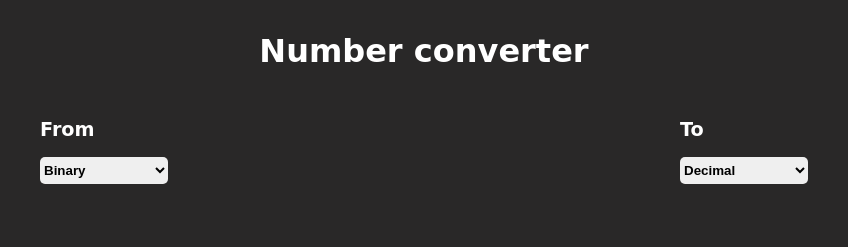
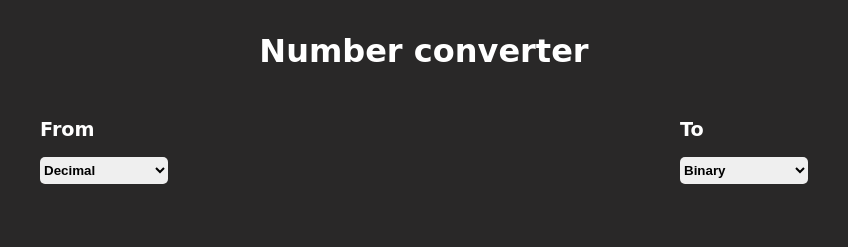
Before and after one commit to iulianSta/number-converter, a website: page src/index.html in a window 1280 px wide. Shown: the top 247 px of the page, 224-1072 px from the left. Drawn offline with nearby package versions, Linux system fonts and the light colour scheme; files that its build step writes are made by us from their sources.

Commit message:
App update

```diff
--- a/src/index.html
+++ b/src/index.html
@@ -17,16 +17,13 @@
         <div class="left">
           <label for="col1">From</label>
           <select name="column1" id="col1">
-            <option value="binary" selected>Binary</option>
             <option value="decimal">Decimal</option>
-            <option value="hexadecimal">Hexadecimal</option>
           </select>
         </div>
         <div class="right">
           <label for="col2">To</label>
           <select name="column2" id="col2">
             <option value="binary" >Binary</option>
-            <option value="decimal"selected >Decimal</option>
             <option value="hexadecimal">Hexadecimal</option>
           </select>
         </div>
```
Also changed, not shown: package.json (+7 -1 lines), 1 other file.
